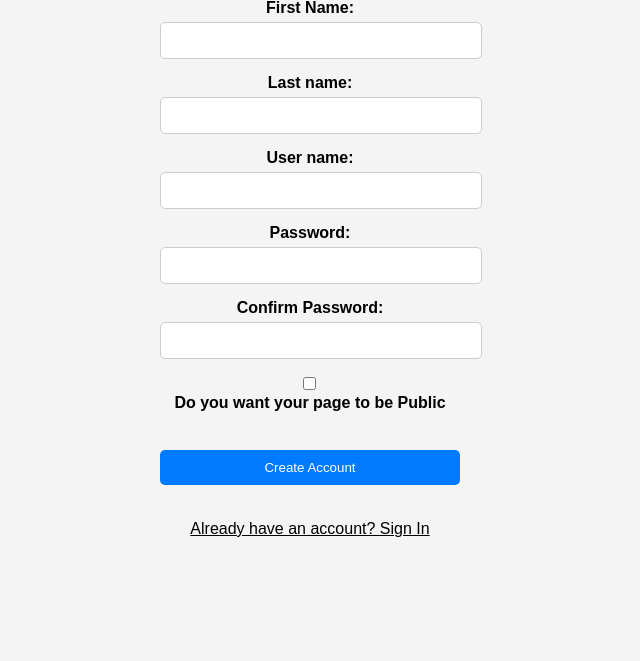
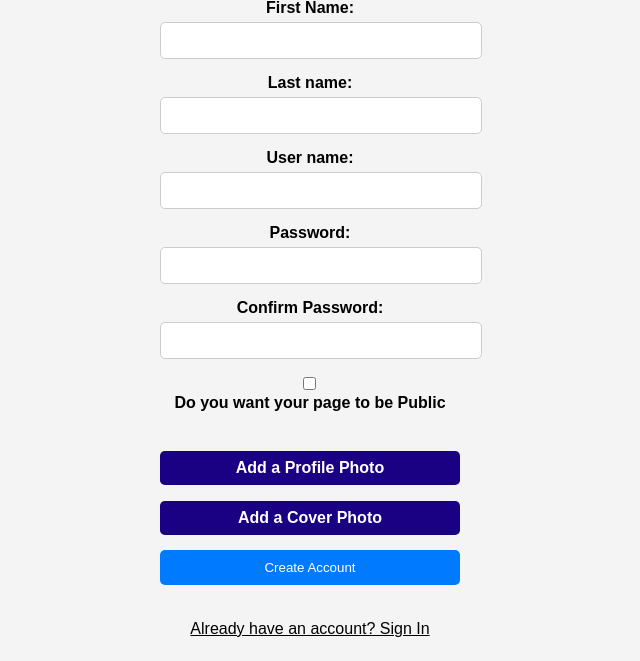
Before and after one commit to Tirian33/facebook_like, a Flask app: page /signup in a window 1280 px wide. Shown: the part 139-800 px from the top of the page, without its empty margins (330-970 px from the left). Run offline with Flask 3, Linux system fonts and the light colour scheme; parts of the project's set-up code (start-up, migrations or seed data) failed here and were passed over.

Commit message:
Added profile and cover photo options to signup.html, profile pic and cover pic now dynamically generated on profile page.

```diff
--- a/app.py
+++ b/app.py
@@ -95,19 +95,65 @@ def refreshJWT(response):
 #Account creation at default request
 @app.route('/api/account', methods=['POST'])
 def makeAccount():
-    username = request.json.get('username')
-    password = request.json.get('password')
-    fName = request.json.get('fName')
-    lName = request.json.get('lName')
-    public = request.json.get('public') == 'public'
+    username = request.form.get('username')
+    password = request.form.get('password')
+    fName = request.form.get('fName')
+    lName = request.form.get('lName')
+    public = request.form.get('public') == 'public'
+
     if Account.query.filter_by(username=username).first() is not None:
         abort(400)  #Username is already in use
     acnt = Account(username, password, fName, lName, public)
+
+    if len(request.files.getlist('profile-pic')) == 1 and request.files['profile-pic'].mimetype != 'application/octet-stream':
+        # Retrieve the image object
+        profile_pic = request.files['profile-pic']
+        filename = secure_filename(profile_pic.filename)
+        image = profile_pic.read()
+        if len(image) < 60000:
+
+            mimetype = profile_pic.mimetype
+            img = Img(img=image, mimetype=mimetype, name=filename)
+
+            # Store the image object
+            db.session.add(img)
+            db.session.commit()
+
+            # Get the image id
+            img_id = img.id
+
+            acnt.profileImageID = img_id
+        else:
+            abort(400, "Maximum image file size is 40 KB.")
+
+    if len(request.files.getlist('cover-pic')) == 1 and request.files['cover-pic'].mimetype != 'application/octet-stream':
+        # Retrieve the image object
+        cover_pic = request.files['cover-pic']
+
+        filename = secure_filename(cover_pic.filename)
+        image = cover_pic.read()
+        if len(image) < 60000:
+
+            mimetype = cover_pic.mimetype
+            img = Img(img=image, mimetype=mimetype, name=filename)
+
+            # Store the image object
+            db.session.add(img)
+            db.session.commit()
+
+            # Get the image id
+            img_id = img.id
+
+            acnt.coverImageID = img_id
+        else:
+            abort(400, "Maximum image file size is 40 KB.")
+
     db.session.add(acnt)
     db.session.commit()
     accountToken = create_access_token(identity=acnt.id, expires_delta=timedelta(minutes=10))
     response = jsonify({"msg": "login is valid for accountID " + str(acnt.id)})
     set_access_cookies(response, accountToken)
+
     return response
 
 @app.route('/api/account/<int:id>')
@@ -251,7 +297,7 @@ def makePost():
 
         filename = secure_filename(pic.filename)
         image = pic.read()
-        if len(image) < 40000:
+        if len(image) < 60000:
 
             mimetype = pic.mimetype
             img = Img(img=image, mimetype=mimetype, name=filename)
--- a/templates/signup.html
+++ b/templates/signup.html
@@ -7,7 +7,7 @@
 <body>
     <div class="container">
         <h2>Sign Up</h2>
-        <form action="/api/account" method="post" id="regiForm">
+        <form action="/api/account" enctype="multipart/form-data" method="post" id="regiForm">
             <div class="form-group">
                 <label for="fName">First Name:</label>
                 <input type="text" id="fName" name="fName" required>
@@ -32,6 +32,14 @@
                 <input type="checkbox" id="public" name="public" value="public">
                 <label for="publicview"> Do you want your page to be Public</label><br>
             </div>
+            <div class="form-group">
+                <input type="file" id="profile-pic-btn" name="profile-pic" hidden/>
+                <label class="pic-btn" for="profile-pic-btn">Add a Profile Photo</label>
+            </div>
+            <div class="form-group">
+                <input type="file" id="cover-pic-btn" name="cover-pic" hidden/>
+                <label class="pic-btn" for="cover-pic-btn">Add a Cover Photo</label>
+            </div>
 
             <div class="form-group">
                 <input type="submit" value="Create Account" id="confButton">
@@ -55,12 +63,11 @@
                 //Grab the loginForm element
                 var dict = {};
                 var loginData = new FormData(document.querySelector('#regiForm'));
-                loginData.forEach((value, key) => dict[key] = value);
+
                 //Perform the action of submit button
                 fetch('/api/account', {
                     method: 'POST',
-                    headers: {'Content-Type': 'application/json',},
-                    body: JSON.stringify(dict),
+                    body: loginData,
                 }).then(function (res){
                     if (res.status == 200)
                     {
@@ -96,6 +103,14 @@
     text-align: center;
 }
 
+.pic-btn {
+  background-color: rgb(26, 0, 130);
+  color: white;
+  padding: 0.5rem;
+  border-radius: 0.3rem;
+  cursor: pointer;
+  margin-top: 1rem;
+}
 
 .container {
     width: 300px;
```
Also changed, not shown: templates/profile.html (+16 -3 lines).
